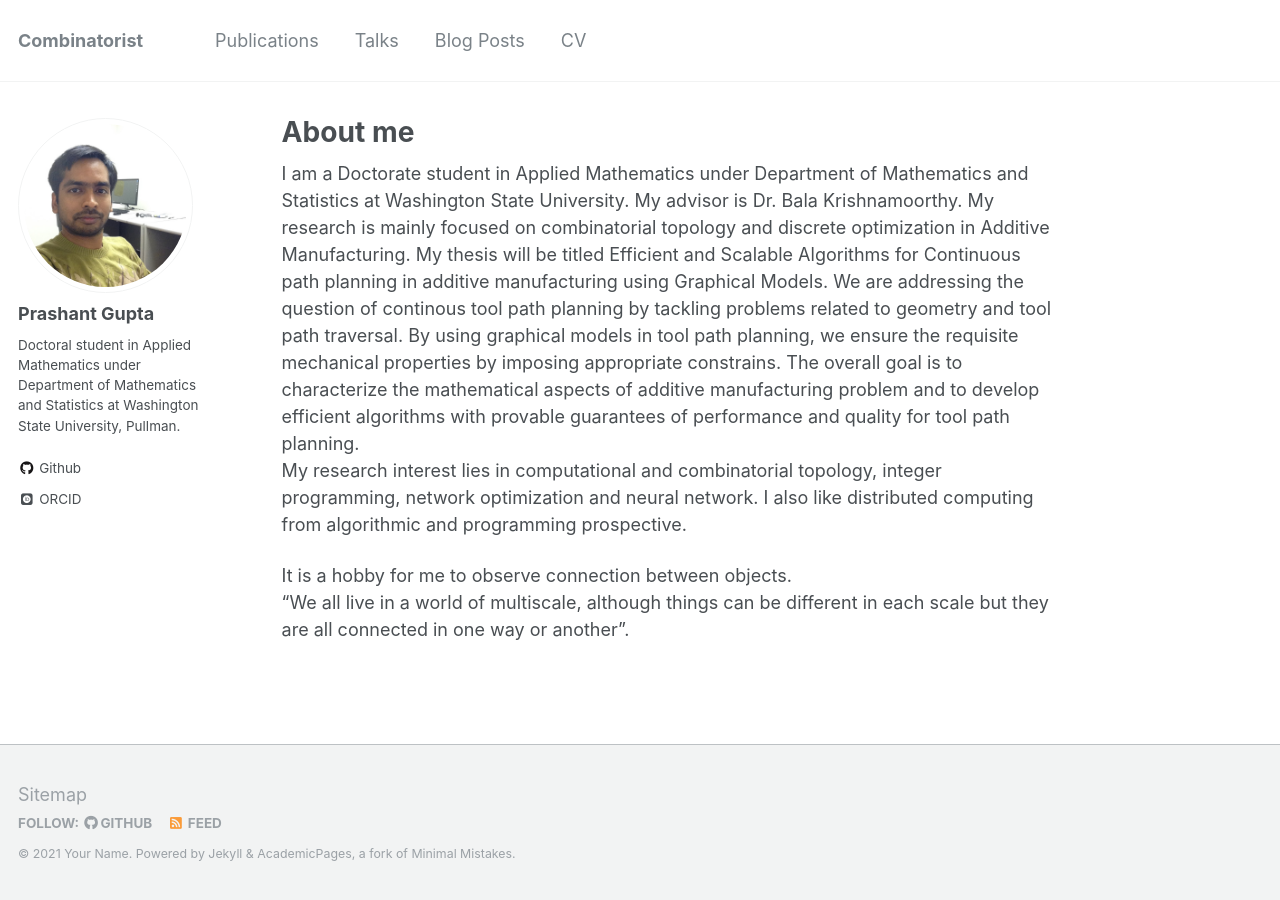
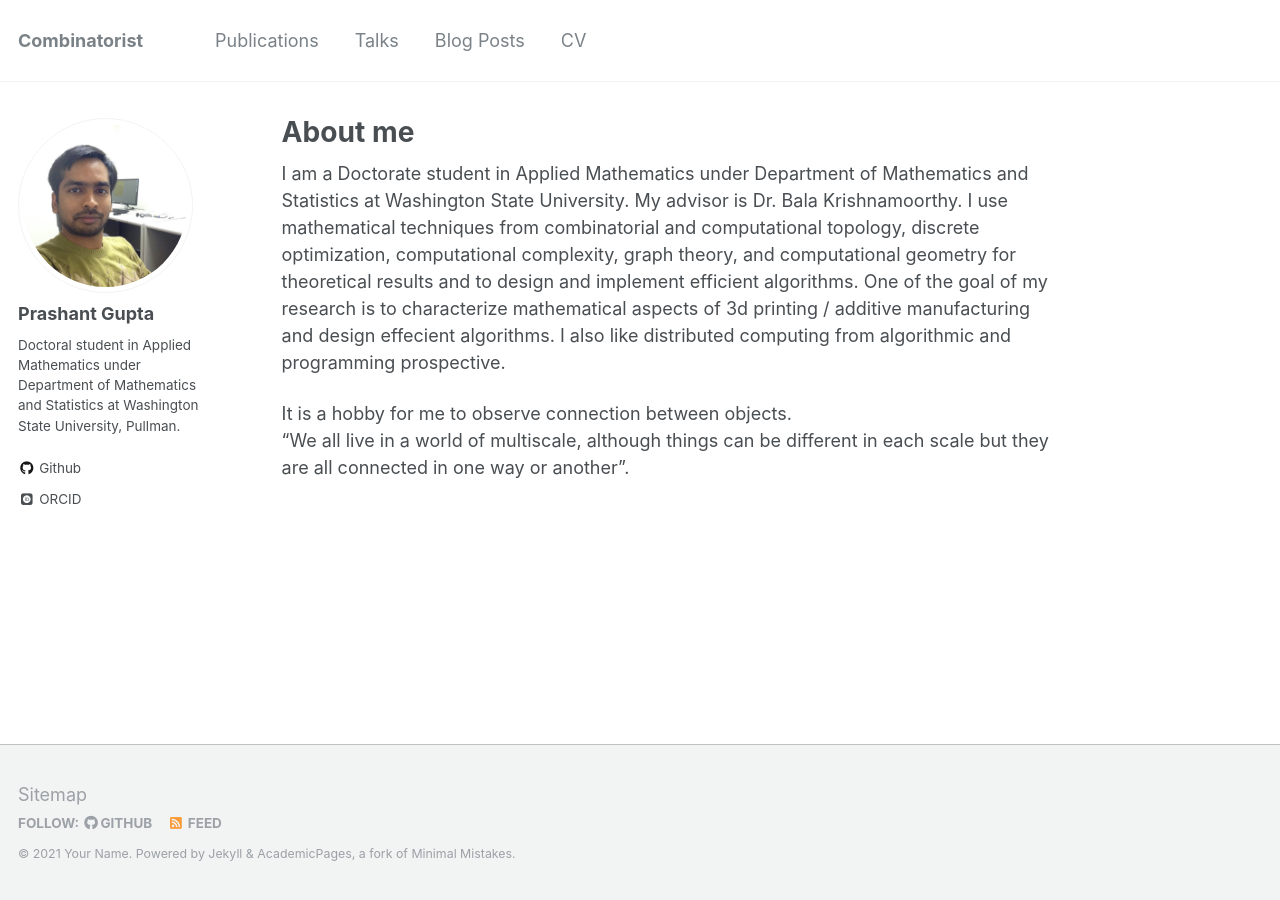
Before and after one commit to pragup/pragup.github.io, a Jekyll site: the page built from _pages/about.md, in a window 1280 px wide. Built offline with Jekyll 4.4.1, drawn with Linux system fonts in a browser that asks for light colours; some web fonts are replaced.

Commit message:
updating about me

```diff
--- a/_pages/about.md
+++ b/_pages/about.md
@@ -7,20 +7,11 @@ redirect_from:
   - /about/
   - /about.html
 ---
-I am a Doctorate student in Applied Mathematics under Department of Mathematics and Statistics at Washington State University. My advisor is Dr. Bala Krishnamoorthy. My research is mainly focused on combinatorial topology and discrete optimization in Additive Manufacturing. My thesis will be titled Efficient and Scalable Algorithms for Continuous path planning in additive manufacturing using Graphical Models. We are addressing the question of continous tool path planning by tackling problems related to geometry and tool path traversal. By using graphical models in tool path planning, we ensure the requisite mechanical properties by imposing appropriate constrains.
-The overall goal is to characterize the mathematical aspects of additive manufacturing problem and to develop efficient algorithms with provable guarantees of performance and quality for tool path planning.
-My research interest lies in computational and combinatorial topology, integer programming, network optimization and neural network. I also like distributed computing from algorithmic and programming prospective.
+I am a Doctorate student in Applied Mathematics under Department of Mathematics and Statistics at Washington State University. My advisor is Dr. Bala Krishnamoorthy.
+I use mathematical techniques from combinatorial and computational topology, discrete optimization, computational complexity, graph theory, and computational geometry
+for theoretical results and to design and implement efficient algorithms.
+One of the goal of my research is to characterize mathematical aspects of 3d printing / additive manufacturing and design effecient algorithms.
+I also like distributed computing from algorithmic and programming prospective.
 
 It is a hobby for me to observe connection between objects.
 “We all live in a world of multiscale, although things can be different in each scale but they are all connected in one way or another”.
-
-
-
-<!-- A data-driven personal website
-======
-
-Getting started
-======
-
-Site-wide configuration
------->
```
